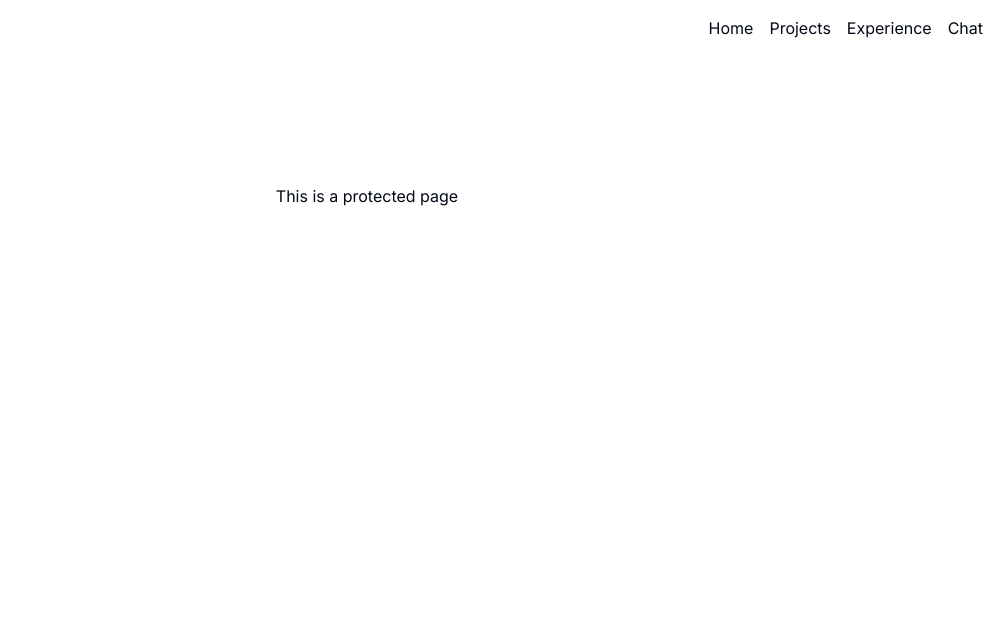
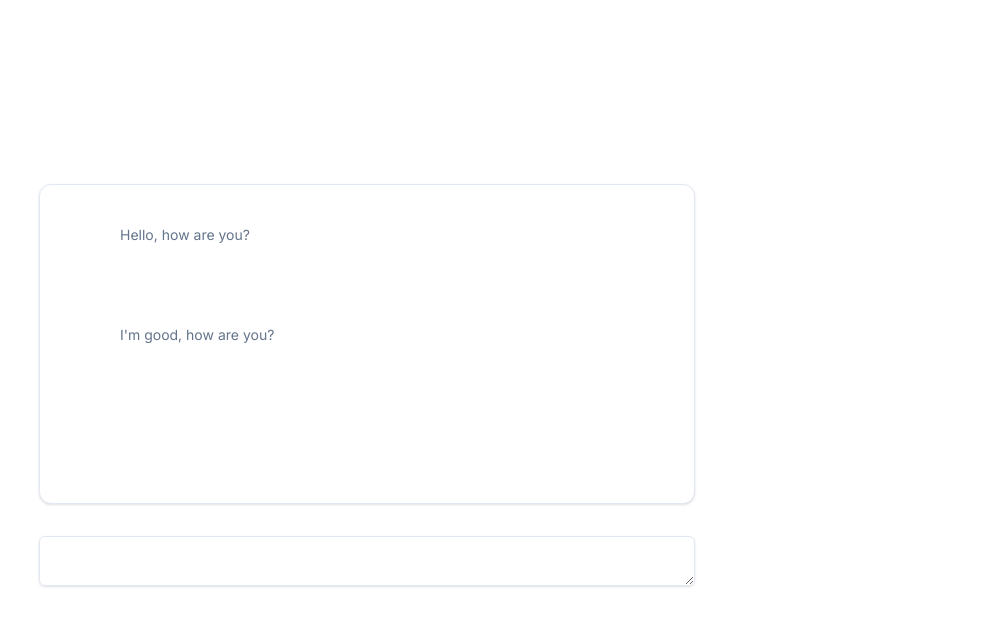
Before and after one commit to zzylar/howie.ai, a Next.js app: page / in a window 1280 px wide. Shown: the top 626 px of the page, without its empty margins (273-1280 px from the left). Built offline with nearby package versions, Linux system fonts and the light colour scheme; no server answers; sample sign-in values are in the browser's storage.

Commit message:
Auth finished, move chat to own component insted of page.

```diff
--- a/next.config.js
+++ b/next.config.js
@@ -1,14 +1,4 @@
 /** @type {import('next').NextConfig} */
-const nextConfig = {
-    // async redirects() {
-    //     return [
-    //       {
-    //         source: '/',
-    //         destination: '/api/auth/signin',
-    //         permanent: false,
-    //       },
-    //     ];
-    //   },
-}
+const nextConfig = {}
 
 module.exports = nextConfig
--- a/package.json
+++ b/package.json
@@ -9,7 +9,9 @@
     "lint": "next lint"
   },
   "dependencies": {
+    "@pinecone-database/pinecone": "^0.1.6",
     "@radix-ui/react-icons": "^1.3.0",
+    "@types/next-auth": "^3.15.0",
     "@types/node": "20.4.2",
     "@types/react": "18.2.15",
     "@types/react-dom": "18.2.7",
@@ -19,7 +21,9 @@
     "clsx": "^2.0.0",
     "eslint": "8.45.0",
     "eslint-config-next": "13.4.10",
+    "langchain": "^0.0.119",
     "next-auth": "^4.22.3",
+    "pdf-parse": "^1.1.1",
     "postcss": "8.4.26",
     "react": "18.2.0",
     "react-dom": "18.2.0",
--- a/src/app/layout.tsx
+++ b/src/app/layout.tsx
@@ -22,7 +22,7 @@ export default function RootLayout({
     <AuthProvider>
       <html lang="en">
         <body className={`${inter.className} flex flex-col h-screen`}>
-          <Nav />
+          {/* <Nav /> */}
           <div className="ml-4 mr-4 mt-4 sm:ml-8 sm:mr-8 sm:mt-8 md:ml-16 md:mr-16 md:mt-16 lg:ml-[20%] lg:mr-[20%] lg:mt-[10%]">
             {children}
           </div>
--- a/src/app/page.tsx
+++ b/src/app/page.tsx
@@ -1,24 +1,27 @@
 // root/src/app/page.tsx
 
+import Chat from "@/components/Chat";
 import { authOptions } from "@/utils/authOptions";
 import { getServerSession } from "next-auth";
 import { redirect } from "next/navigation";
 
 export default async function Home() {
-  const session = await getServerSession(authOptions)
+  const session = await getServerSession(authOptions);
 
-  if (!session)  {
-    console.log("Session -- ", session)
-    redirect('/api/auth/signin');
+  if (!session) {
+    redirect("/api/auth/signin");
   }
 
   return (
     <>
+    {session ? <Chat/> :
       <section className="w-full h-screen flex flex-col bg-white pt-14">
         <div className="flex flex-col items-center justify-center">
-          This is a protected page
+          Unauthorized
         </div>
-      </section>
+      </section>}
+
+
     </>
   );
 }
--- /dev/null
+++ b/src/components/Chat.tsx
@@ -0,0 +1,40 @@
+// root/src/app/page.tsx
+
+"use client";
+import GptChatWindow from "@/components/GptChatWindow";
+import GptTextInput from "@/components/GptTextInput";
+import { useEffect, useState } from "react";
+
+interface Message {
+  user: string;
+  content: string;
+}
+
+export default function Chat() {
+  const [messages, setMessages] = useState<Message[]>([]);
+
+  useEffect(() => {
+    async function fetchData() {
+      try {
+        const res = await fetch("/api/chat");
+        const response = await res.json();
+        setMessages(response.data);
+      } catch (error) {
+        console.error("Error:", error);
+        setMessages([{ user: "Error", content: "An error occurred" }]);
+      }
+    }
+
+    fetchData();
+  }, []);
+  return (
+    <>
+      <div className="p-14 pb-8">
+        <GptChatWindow messages={messages} />
+      </div>
+      <div className="flex-shrink-0 p-14 pt-0">
+        <GptTextInput />
+      </div>
+    </>
+  );
+}
--- a/src/utils/authOptions.ts
+++ b/src/utils/authOptions.ts
@@ -16,8 +16,6 @@ export const authOptions: NextAuthOptions = {
       async authorize(credentials, req) {
         const storedUsername = process.env.PUBLIC_USER;
         const storedHashedPassword = process.env.PASSWORD;
-        console.log(storedUsername, storedHashedPassword)
-        // const plainPassword = "HS_chatbot2023!";
         if (
           credentials?.username === storedUsername &&
           (await bcrypt.compare(credentials?.password, storedHashedPassword))
```
Also changed, not shown: 1 other file (tests, documents, lock files or other folders).
